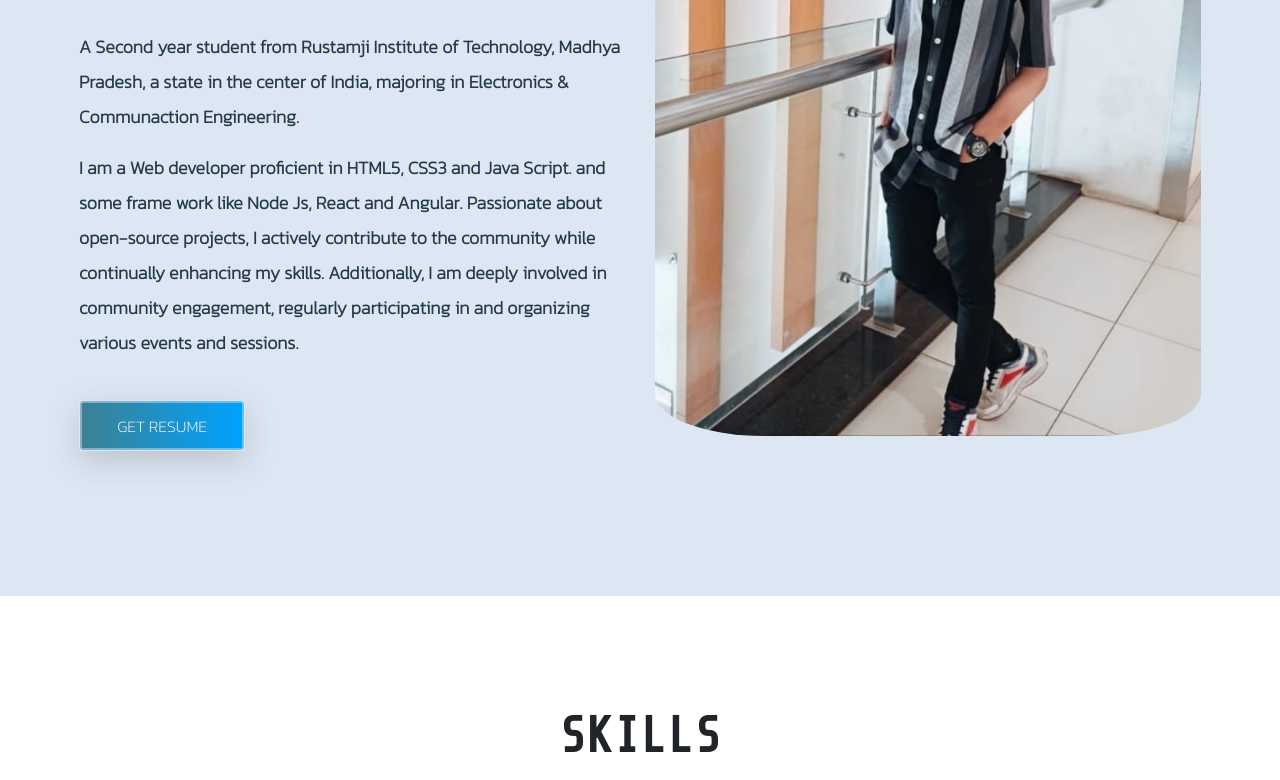
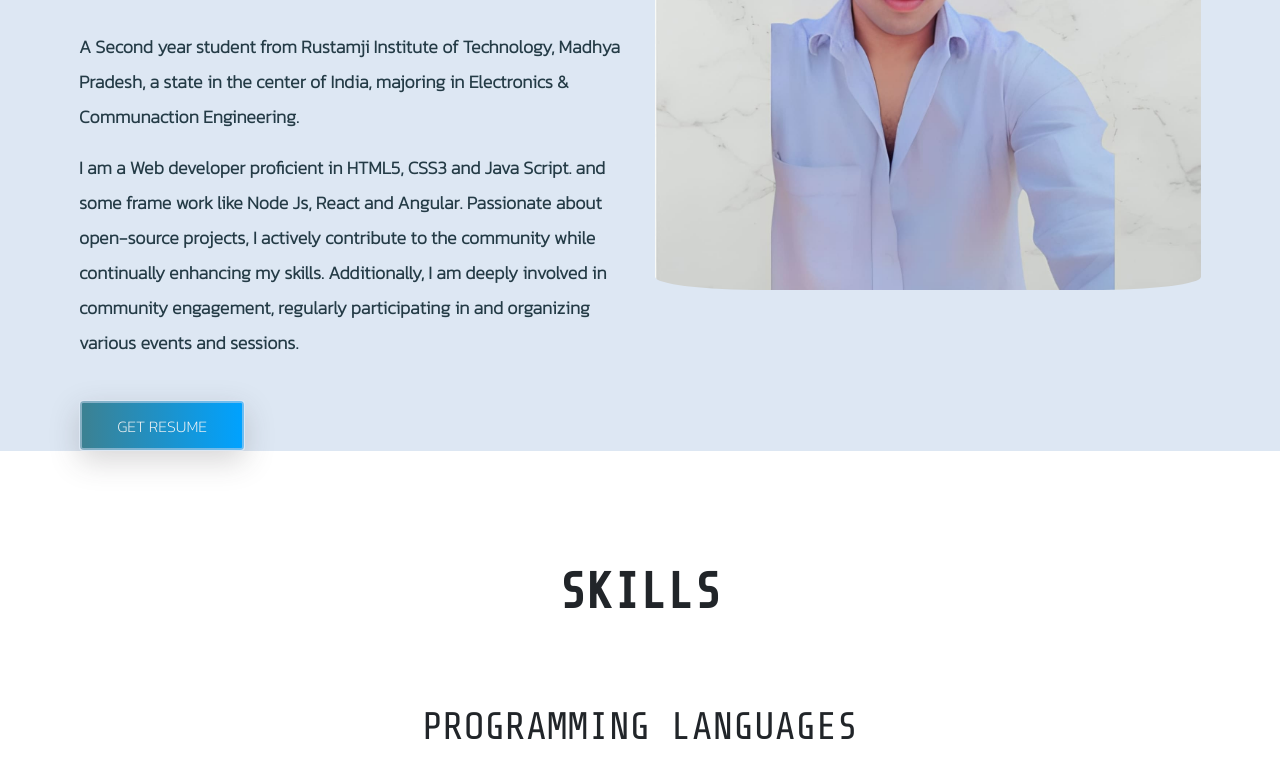
Before and after one commit to GAURAVSONII/PORTFOLIO, a plain HTML site: page index.html in a window 1280 px wide. Shown: the part 508-1288 px from the top of the page. Drawn offline with nearby package versions, Linux system fonts and the light colour scheme.

Commit message:
Update index.html

```diff
--- a/index.html
+++ b/index.html
@@ -105,7 +105,7 @@
             </div>
           </div>
           <div class="col-lg-6 col-md-12 banner-image">
-            <img src="img/GAURAV 01.jpg" alt="" class="img-fluid"
+            <img src="img/PROFILE PIC.jpg" alt="" class="img-fluid"
               style="border-radius: 40% 25% 20% 20%" />
           </div>
         </div>
```
